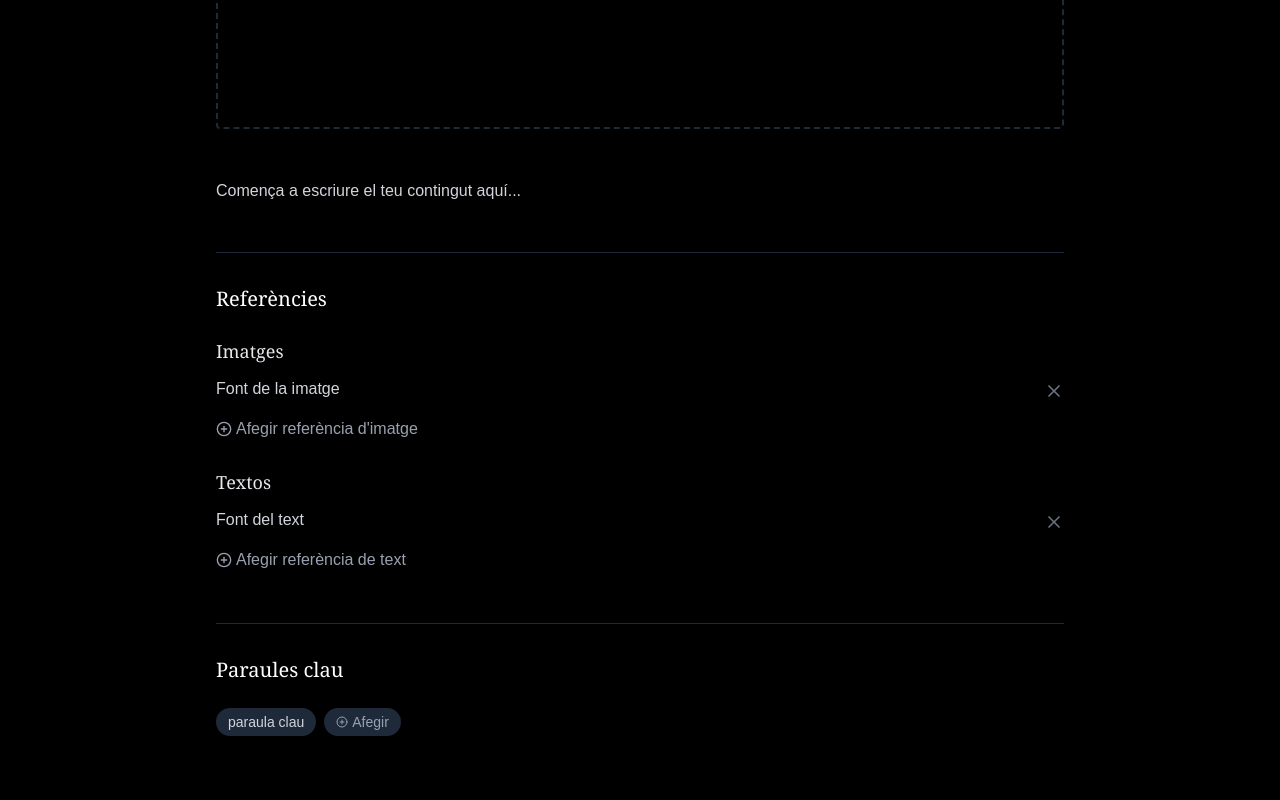
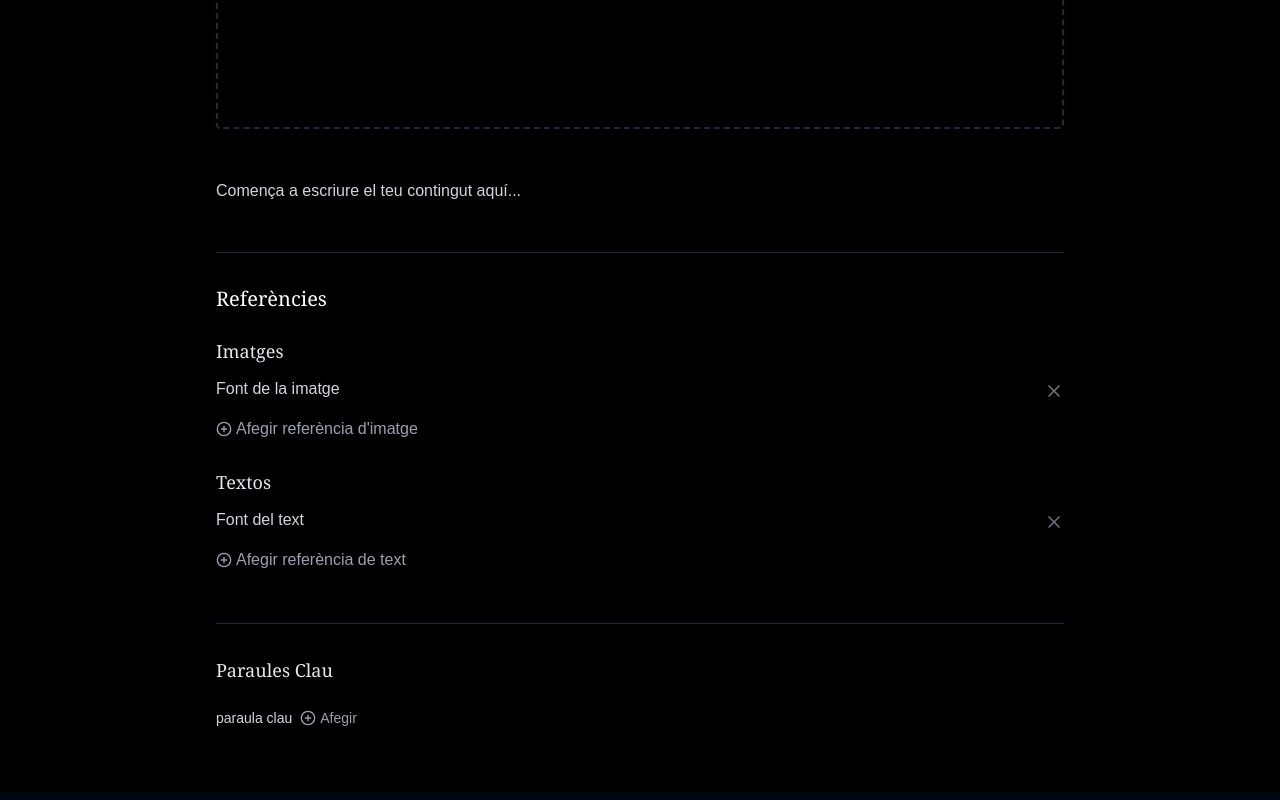
Before and after one commit to boversauros/admintonibover, a Next.js app: page /posts/new in a window 1280 px wide. Shown: the part 587-1387 px from the top of the page. Built offline with nearby package versions, Linux system fonts and the light colour scheme.

Commit message:
style: update layout background and keywords section styling

```diff
--- a/app/layout.tsx
+++ b/app/layout.tsx
@@ -23,9 +23,9 @@ export default function RootLayout({
   children: React.ReactNode;
 }>) {
   return (
-    <html lang="en">
+    <html lang="en" className="bg-gray-950">
       <body
-        className={`${geistSans.variable} ${geistMono.variable} antialiased`}
+        className={`${geistSans.variable} ${geistMono.variable} antialiased bg-gray-950 min-h-screen`}
       >
         {children}
       </body>
--- a/app/posts/new/components/KeywordsSection.tsx
+++ b/app/posts/new/components/KeywordsSection.tsx
@@ -20,11 +20,11 @@ export const KeywordsSection: React.FC<KeywordsSectionProps> = ({
 }) => {
   return (
     <div className="border-t border-gray-800 pt-8">
-      <h2 className="text-xl font-serif mb-6">Paraules clau</h2>
+      <h3 className="text-lg font-serif mb-6 text-gray-200">Paraules Clau</h3>
       <div className="flex flex-wrap gap-2">
         {keywords.map((keyword, index) => (
           <div key={index} className="relative group">
-            <div className="bg-gray-800 py-1 px-3 rounded-full text-sm text-gray-300 group-hover:bg-gray-700 transition-colors">
+            <div className="text-gray-400 hover:text-white transition-colors text-sm">
               <EditableField
                 value={keyword}
                 fieldName={`keywords.${index}`}
@@ -39,8 +39,7 @@ export const KeywordsSection: React.FC<KeywordsSectionProps> = ({
             </div>
             <button
               onClick={() => onArrayRemove("keywords", index)}
-              className="absolute -top-1 -right-1 bg-gray-700 text-white rounded-full p-1 opacity-0 group-hover:opacity-100 transition-opacity"
-              style={{ transform: "scale(0.7)" }}
+              className="absolute -top-2 -right-2 bg-gray-700 hover:bg-gray-600 text-white rounded-full p-1 opacity-0 group-hover:opacity-100 transition-all duration-200"
               title="Eliminar paraula clau"
             >
               <X className="w-3 h-3" />
@@ -49,9 +48,9 @@ export const KeywordsSection: React.FC<KeywordsSectionProps> = ({
         ))}
         <button
           onClick={() => onArrayAdd("keywords", "Nova paraula")}
-          className="bg-gray-800 hover:bg-gray-700 py-1 px-3 rounded-full text-sm text-gray-400 hover:text-white transition-colors flex items-center gap-1"
+          className="text-gray-400 hover:text-white transition-colors text-sm flex items-center gap-1 group"
         >
-          <PlusCircle className="w-3 h-3" />
+          <PlusCircle className="w-4 h-4" />
           <span>Afegir</span>
         </button>
       </div>
```
